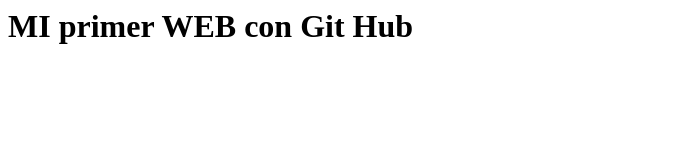
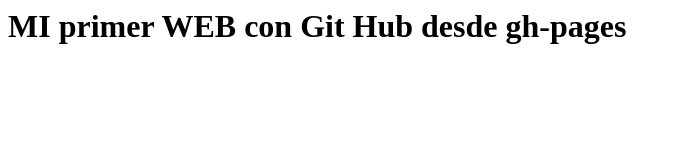
Before and after one commit to CarlosMunive/Repositorio.uno, a plain HTML site: page Index.html in a window 1280 px wide. Shown: the whole page, without its empty margins (0-681 px from the left). Drawn offline with Linux system fonts and the light colour scheme.

Commit message:
Update Index.html

```diff
--- a/Index.html
+++ b/Index.html
@@ -2,6 +2,6 @@
 <head> <title> Carlos Alberto Munive </title>
  </head>
   <body>
-  <h1> MI primer WEB con Git Hub </h1>
+  <h1> MI primer WEB con Git Hub desde gh-pages </h1>
   </body>
 </html>
```
